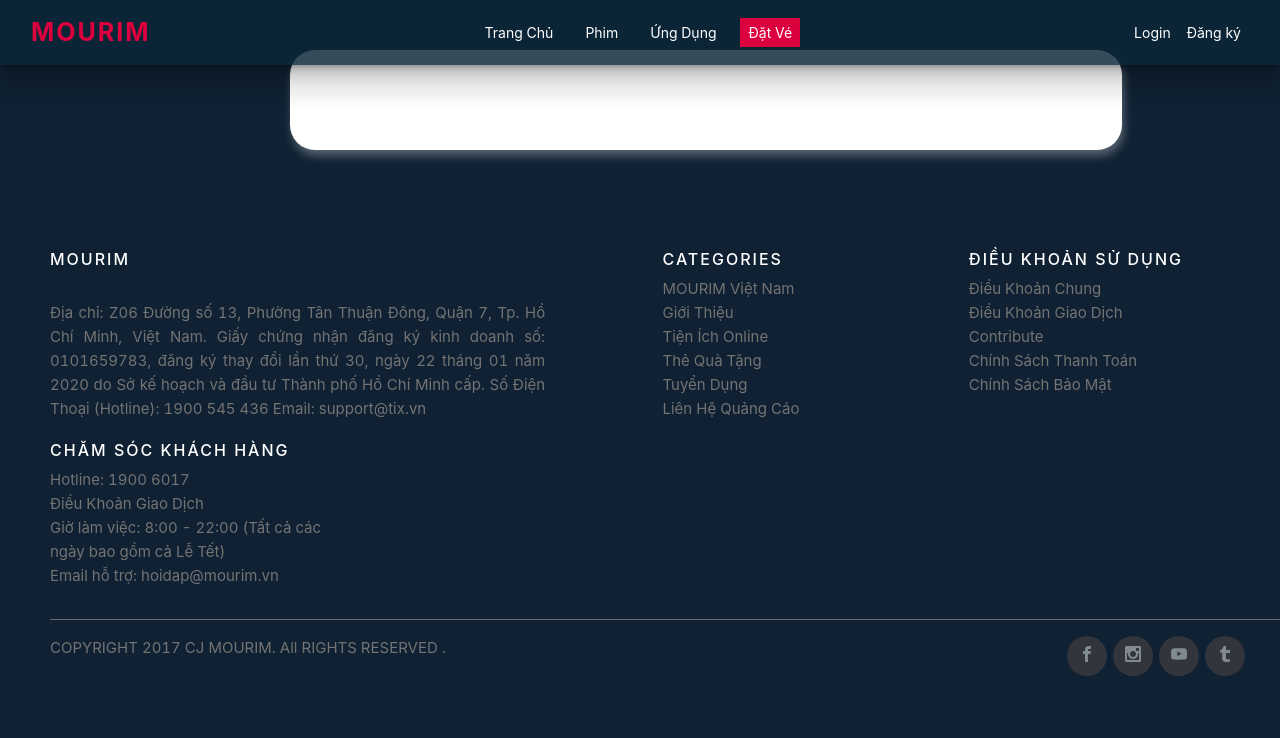
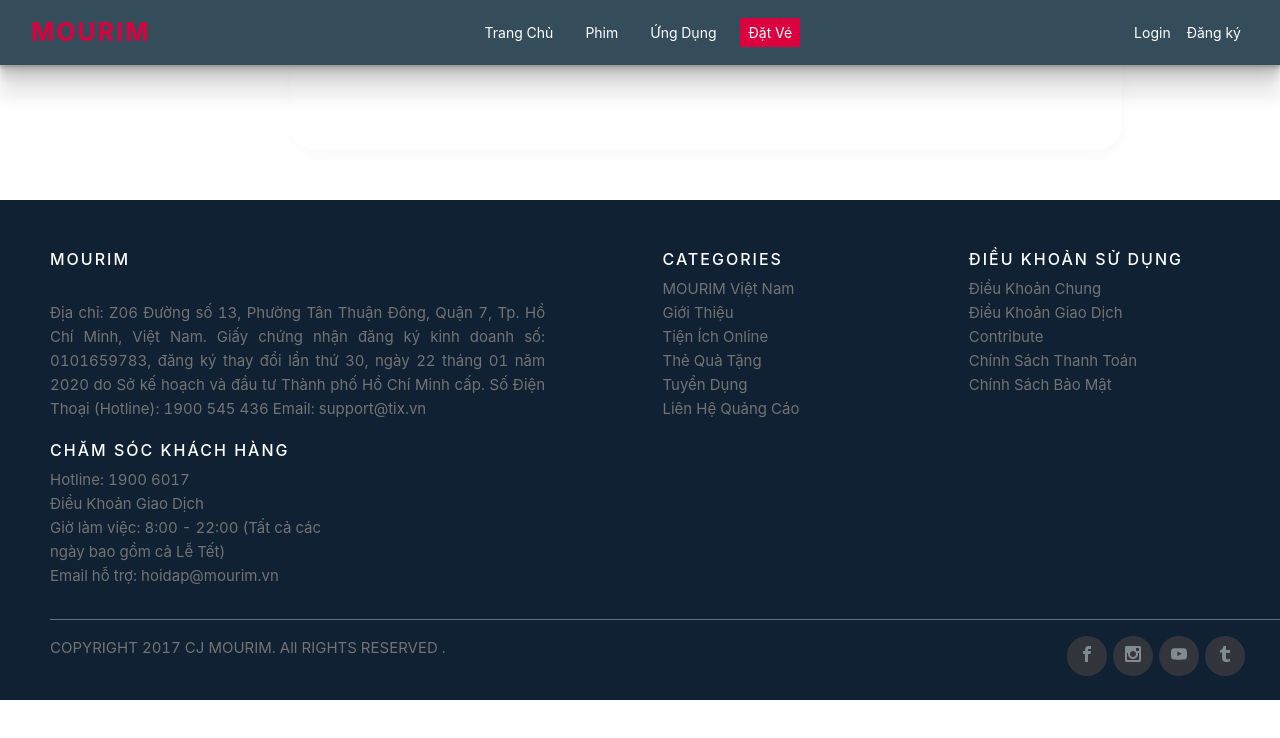
Before and after one commit to minh44210/DU-AN-MOVIE-REACT, a React (Create React App) app: page /datve in a window 1280 px wide. Shown: the top 738 px of the page. Built offline with nearby package versions, Linux system fonts and the light colour scheme; a web font is replaced by a local one.

Commit message:
first commit

```diff
--- a/src/containers/HomeTemplete/DatVeMoive/style.css
+++ b/src/containers/HomeTemplete/DatVeMoive/style.css
@@ -1,10 +1,3 @@
-body {
-  background-color: #0f2133;
-}
-h2 {
-  color: rgba(245, 245, 245, 0.85);
-}
-
 .text-color {
   color: #1890ff;
 }
--- a/src/containers/HomeTemplete/ListMoviePage/MoiveCard/style.css
+++ b/src/containers/HomeTemplete/ListMoviePage/MoiveCard/style.css
@@ -204,7 +204,3 @@
   /* padding: 0; */
   margin: 0;
 }
-body {
-  background-color: #0f2133 !important;
-  background-size: contain;
-}
```
